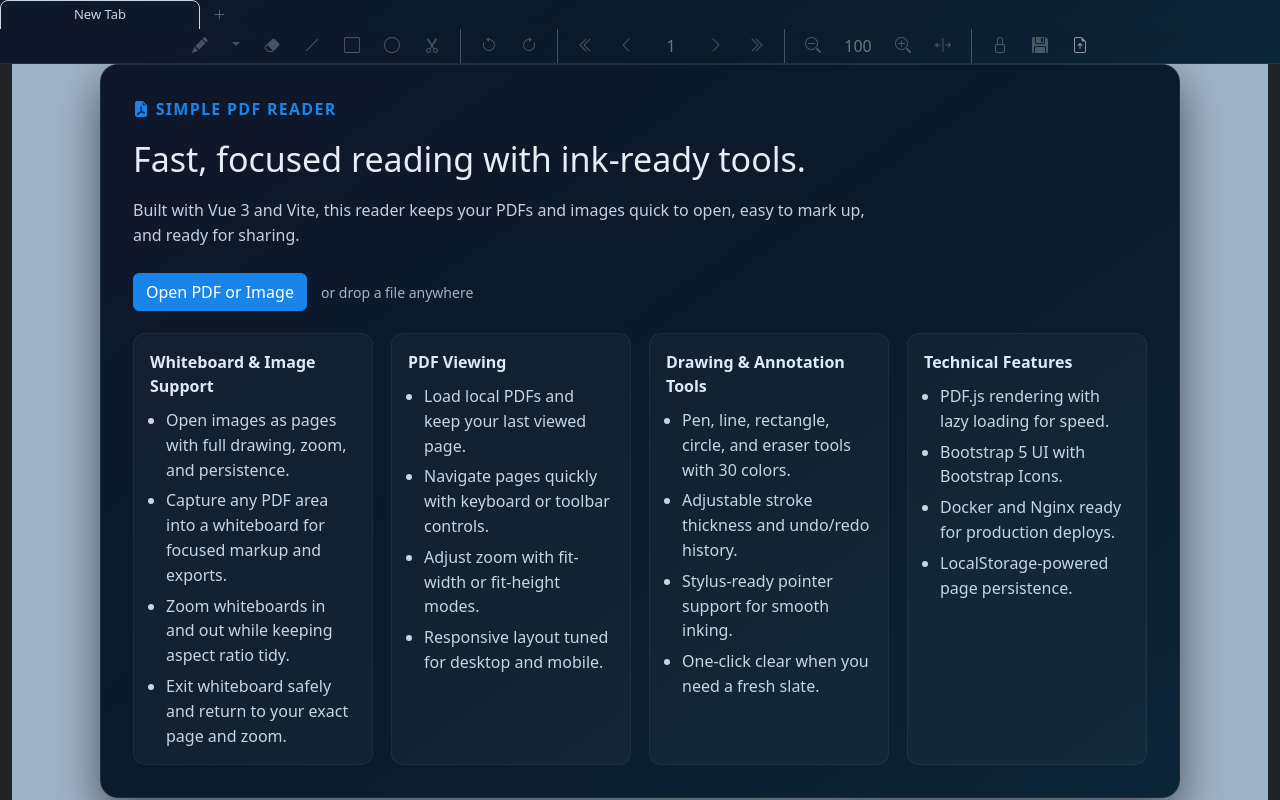
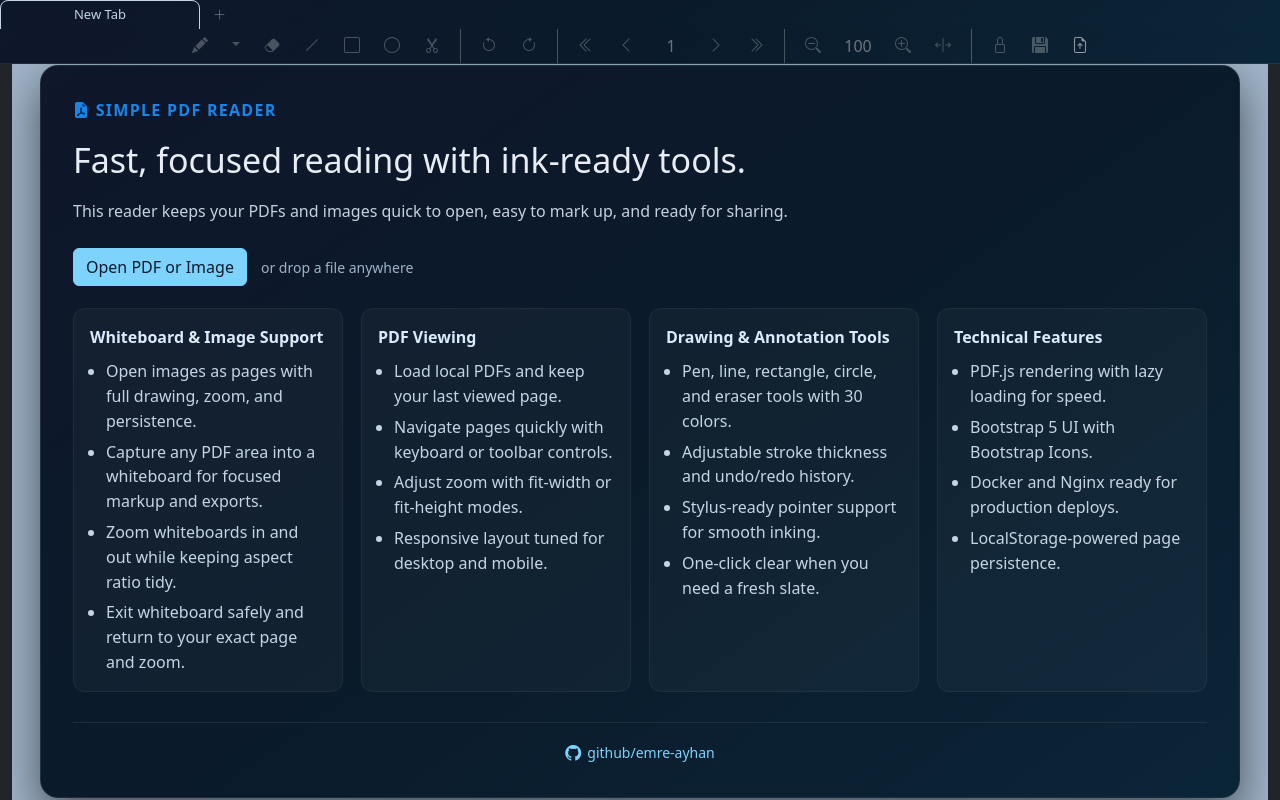
Before and after one commit to emre-ayhan/simple_pdf_reader, a Vue app: page / in a window 1280 px wide. Built offline with nearby package versions, Linux system fonts and the light colour scheme.

Commit message:
modified:   src/components/PdfReader.vue

```diff
--- a/src/components/PdfReader.vue
+++ b/src/components/PdfReader.vue
@@ -1663,7 +1663,7 @@ defineExpose({
                         Simple PDF Reader
                     </div>
                     <h1 class="empty-title">Fast, focused reading with ink-ready tools.</h1>
-                    <p class="empty-lead">Built with Vue 3 and Vite, this reader keeps your PDFs and images quick to open, easy to mark up, and ready for sharing.</p>
+                    <p class="empty-lead d-none d-md-block">This reader keeps your PDFs and images quick to open, easy to mark up, and ready for sharing.</p>
 
                     <div class="empty-actions">
                         <button class="btn btn-primary" @click.prevent="openFilePicker">Open PDF or Image</button>
@@ -1673,7 +1673,7 @@ defineExpose({
                     <div class="empty-grid">
                         <div class="empty-section">
                             <div class="empty-section-title">Whiteboard & Image Support</div>
-                            <ul>
+                            <ul class="d-none d-lg-block">
                                 <li>Open images as pages with full drawing, zoom, and persistence.</li>
                                 <li>Capture any PDF area into a whiteboard for focused markup and exports.</li>
                                 <li>Zoom whiteboards in and out while keeping aspect ratio tidy.</li>
@@ -1682,7 +1682,7 @@ defineExpose({
                         </div>
                         <div class="empty-section">
                             <div class="empty-section-title">PDF Viewing</div>
-                            <ul>
+                            <ul class="d-none d-lg-block">
                                 <li>Load local PDFs and keep your last viewed page.</li>
                                 <li>Navigate pages quickly with keyboard or toolbar controls.</li>
                                 <li>Adjust zoom with fit-width or fit-height modes.</li>
@@ -1691,7 +1691,7 @@ defineExpose({
                         </div>
                         <div class="empty-section">
                             <div class="empty-section-title">Drawing & Annotation Tools</div>
-                            <ul>
+                            <ul class="d-none d-lg-block">
                                 <li>Pen, line, rectangle, circle, and eraser tools with 30 colors.</li>
                                 <li>Adjustable stroke thickness and undo/redo history.</li>
                                 <li>Stylus-ready pointer support for smooth inking.</li>
@@ -1700,13 +1700,19 @@ defineExpose({
                         </div>
                         <div class="empty-section">
                             <div class="empty-section-title">Technical Features</div>
-                            <ul>
+                            <ul class="d-none d-lg-block">
                                 <li>PDF.js rendering with lazy loading for speed.</li>
                                 <li>Bootstrap 5 UI with Bootstrap Icons.</li>
                                 <li>Docker and Nginx ready for production deploys.</li>
                                 <li>LocalStorage-powered page persistence.</li>
                             </ul>
                         </div>
+                    </div>
+                    <div class="empty-footer">
+                        <a href="https://github.com/emre-ayhan" target="_blank" rel="noopener noreferrer" class="empty-github-link">
+                            <i class="bi bi-github"></i>
+                            github/emre-ayhan
+                        </a>
                     </div>
                 </div>
             </div>
@@ -1906,13 +1912,14 @@ defineExpose({
 }
 
 .btn-primary {
-    background-color: #1985ea !important;
-    border-color: #1985ea !important;
+    color: #0a1b2b !important;
+    background-color: #7dd3fc !important;
+    border-color: #7dd3fc !important;
 }
 
 .btn-primary:hover {
-    background-color: #166fca !important;
-    border-color: #166fca !important;
+    background-color: #38bdf8 !important;
+    border-color: #38bdf8 !important;
 }
 
 .empty-state {
@@ -1926,7 +1933,7 @@ defineExpose({
 
 .empty-card {
     width: 100%;
-    max-width: 1080px;
+    max-width: 1200px;
     background: linear-gradient(145deg, #0f172a 0%, #0a1b2b 55%, #0b2538 100%);
     color: var(--bs-light);
     border: 1px solid rgba(255, 255, 255, 0.08);
@@ -2004,4 +2011,31 @@ defineExpose({
 .empty-section li + li {
     margin-top: 6px;
 }
+
+.empty-footer {
+    display: flex;
+    justify-content: center;
+    margin-top: 12px;
+    padding-top: 18px;
+    border-top: 1px solid rgba(255, 255, 255, 0.08);
+}
+
+.empty-github-link {
+    display: flex;
+    align-items: center;
+    gap: 6px;
+    color: #7dd3fc;
+    text-decoration: none;
+    font-weight: 500;
+    font-size: 14px;
+    transition: color 0.2s;
+}
+
+.empty-github-link:hover {
+    color: #dbeafe;
+}
+
+.empty-github-link i {
+    font-size: 16px;
+}
 </style>
```
